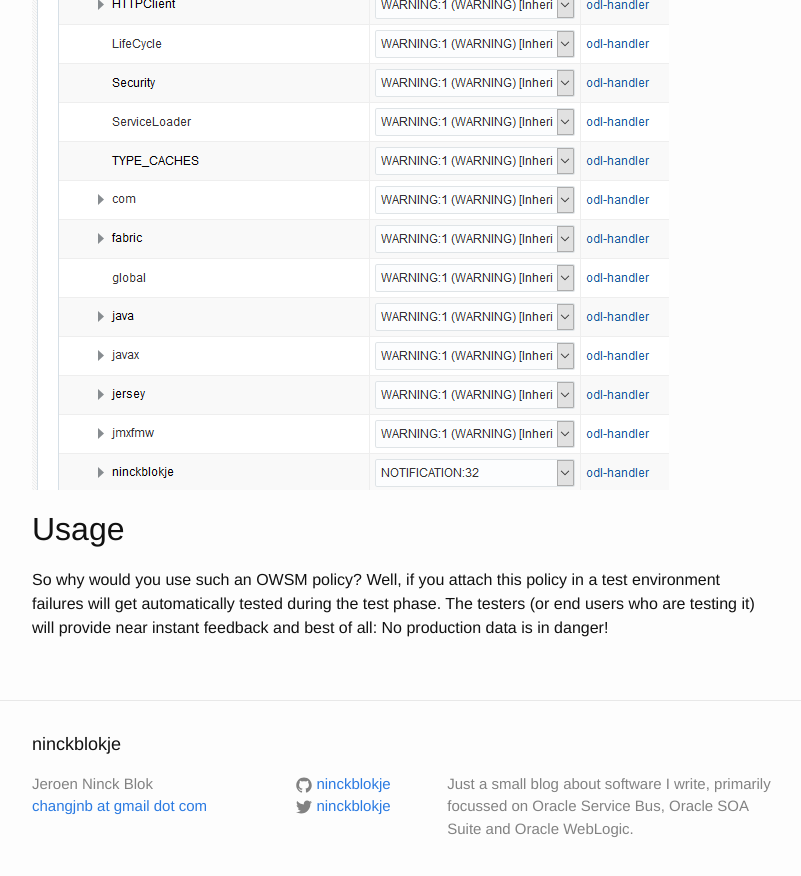
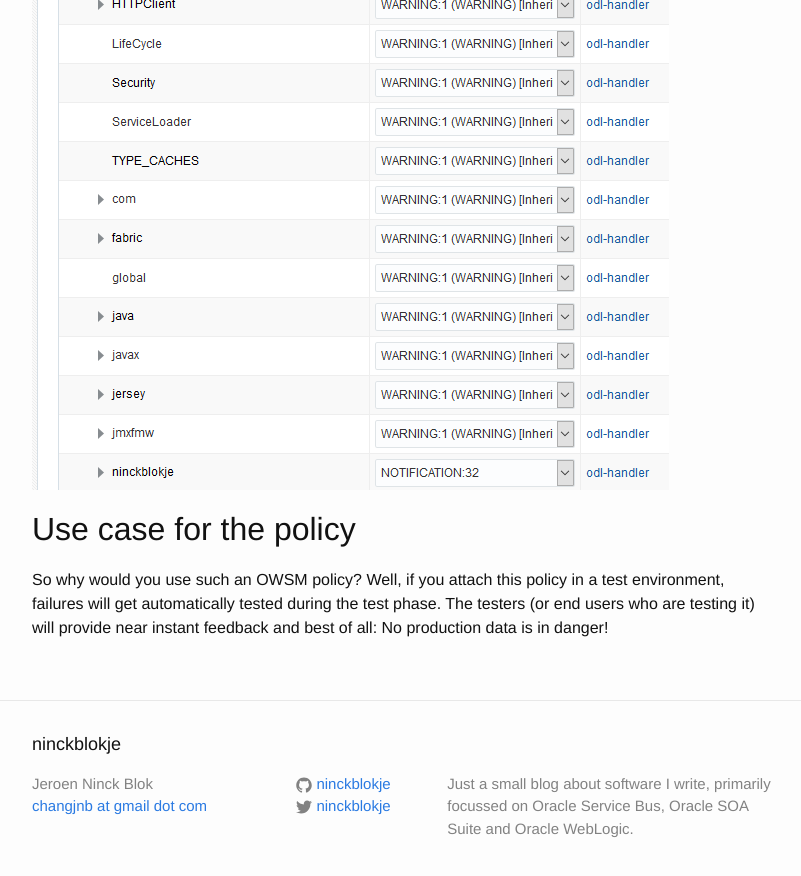
Before and after one commit to ninckblokje/ninckblokje.github.io, a Jekyll site: the page built from _posts/2016-07-10-more-chaos-as-an-owsm-policy.md, in a window 1280 px wide and 900 px high, scrolled down 5536 px. Shown: the top 876 px of the window, without its empty margins (238-1039 px from the left). Built offline with Jekyll 4.4.1, drawn with Linux system fonts in a browser that asks for light colours; comment, search, counter and statistics services are not loaded.

Commit message:
Typos and extra paragraph

```diff
--- a/_posts/2016-07-10-more-chaos-as-an-owsm-policy.md
+++ b/_posts/2016-07-10-more-chaos-as-an-owsm-policy.md
@@ -132,6 +132,6 @@ The OWSM policy generates some logging through the ADF Logging framework. It can
 
 ![Logging, part 2]({{ site.github.url }}/assets/more-chaos-as-an-owsm-policy/finding_odl_2.png)
 
-## Usage
+## Use case for the policy
 
-So why would you use such an OWSM policy? Well, if you attach this policy in a test environment failures will get automatically tested during the test phase. The testers (or end users who are testing it) will provide near instant feedback and best of all: No production data is in danger!
+So why would you use such an OWSM policy? Well, if you attach this policy in a test environment, failures will get automatically tested during the test phase. The testers (or end users who are testing it) will provide near instant feedback and best of all: No production data is in danger!
```
